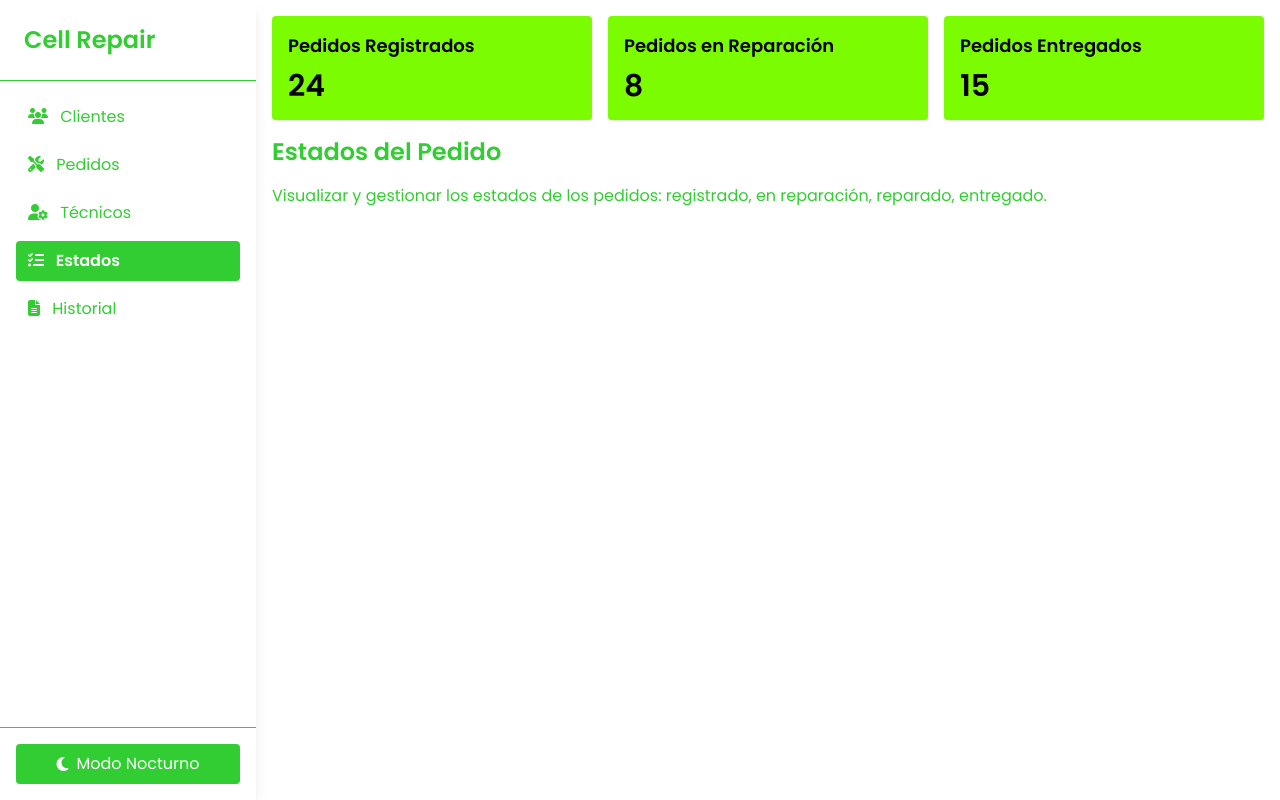
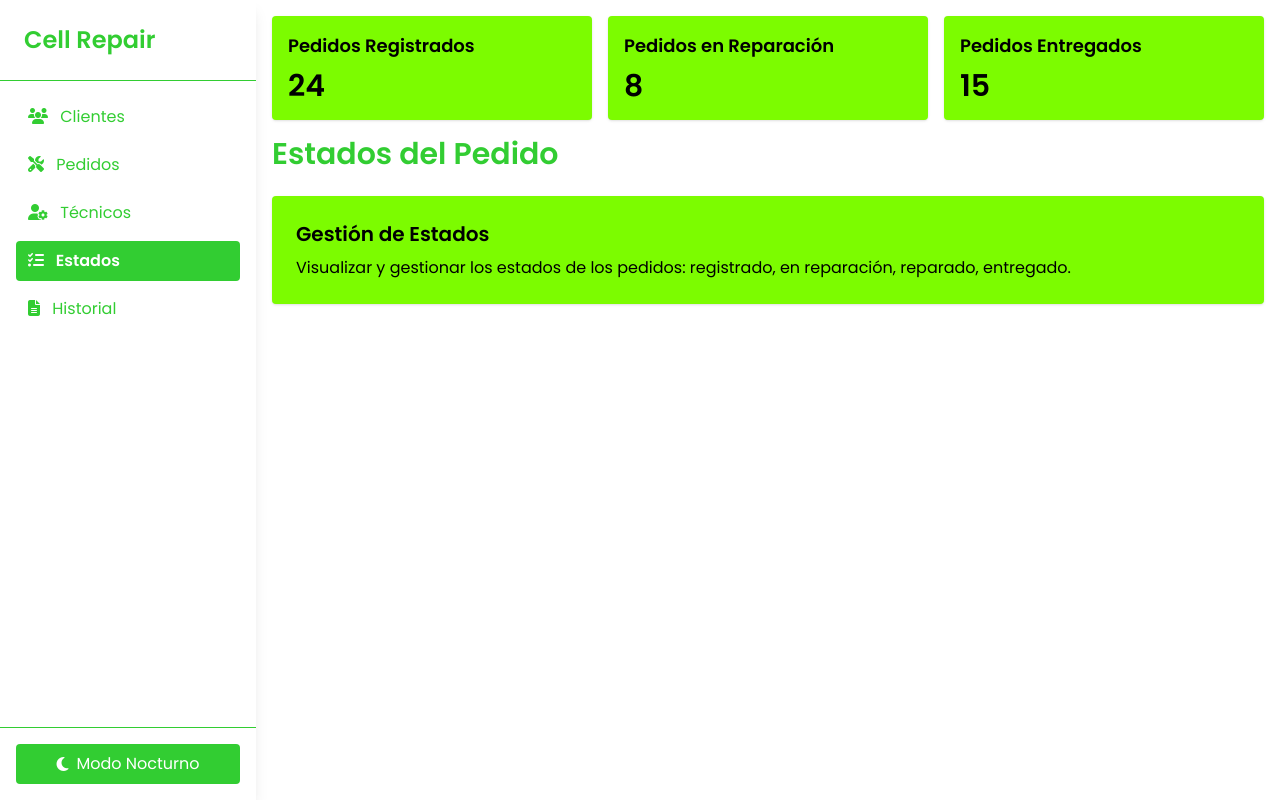
Before and after one commit to JannelyB/blackboxai-1745999614457, a React (Create React App) app: page /order-states in a window 1280 px wide. Built offline with nearby package versions, Linux system fonts and the light colour scheme.

Commit message:
Add src/pages/OrderStates.js 1746001754743

```diff
--- a/src/pages/OrderStates.js
+++ b/src/pages/OrderStates.js
@@ -3,9 +3,11 @@ import React from 'react';
 const OrderStates = () => {
   return (
     <div>
-      <h1 className="text-2xl font-semibold text-limegreen mb-4">Estados del Pedido</h1>
-      <p>Visualizar y gestionar los estados de los pedidos: registrado, en reparación, reparado, entregado.</p>
-      {/* TODO: Add order states management UI */}
+      <h1 className="text-3xl font-bold mb-6">Estados del Pedido</h1>
+      <div className="bg-limegreen-light dark:bg-limegreen-dark p-6 rounded shadow text-nightblack dark:text-white">
+        <h2 className="text-xl font-semibold mb-2">Gestión de Estados</h2>
+        <p>Visualizar y gestionar los estados de los pedidos: registrado, en reparación, reparado, entregado.</p>
+      </div>
     </div>
   );
 };
```
